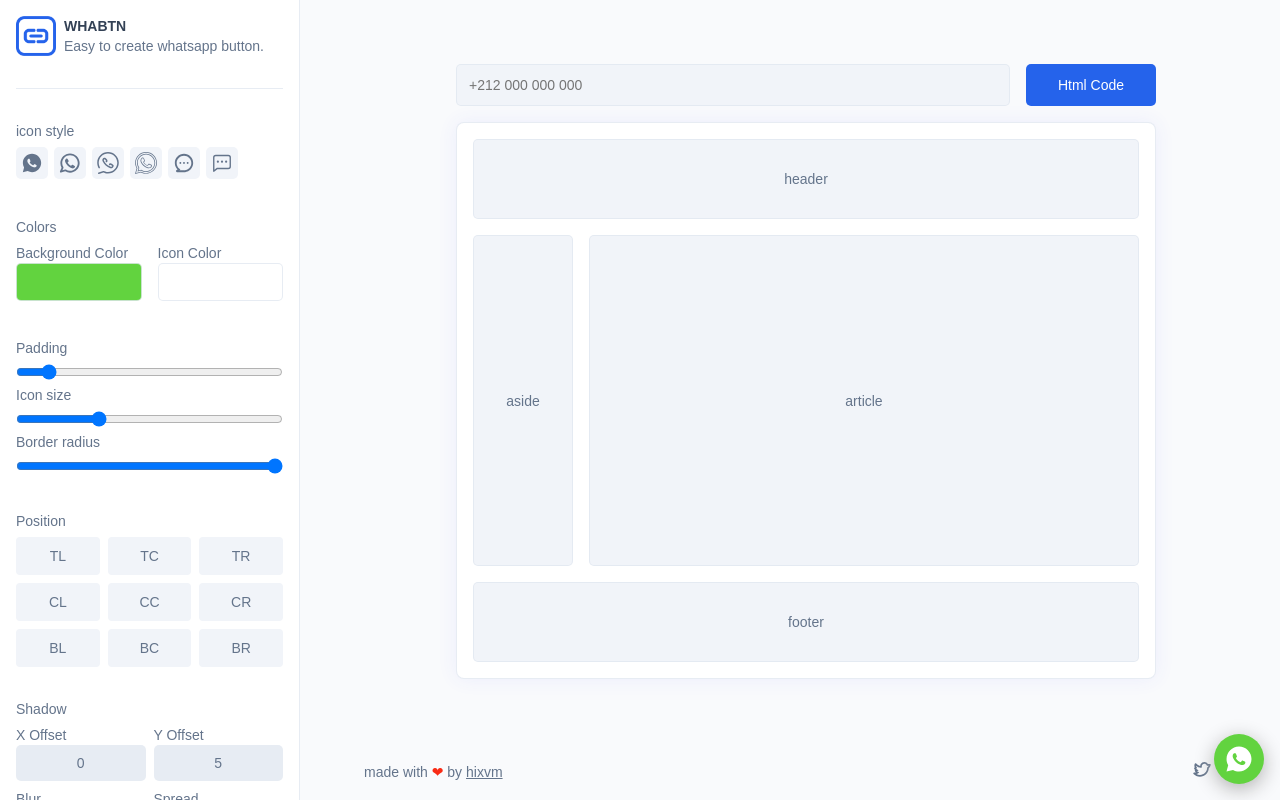
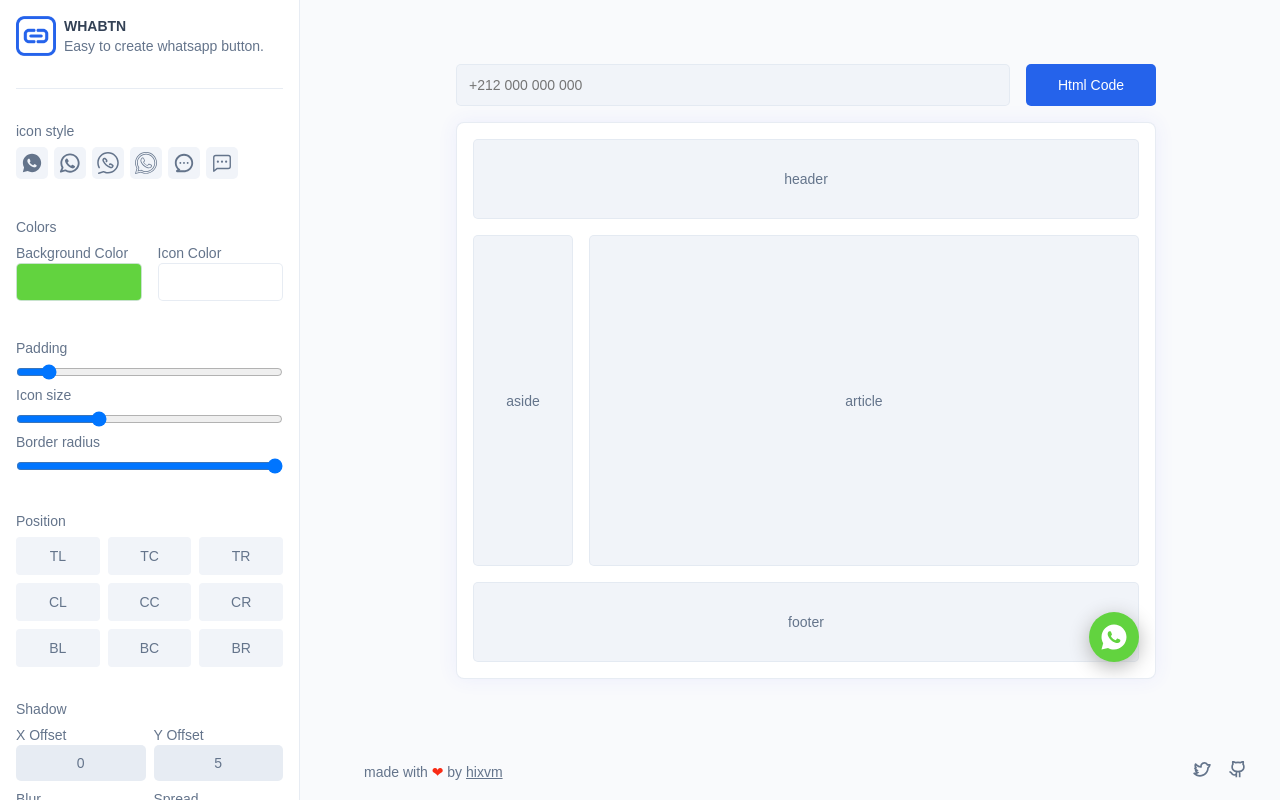
Before and after one commit to hixvmx/whabtn, a Next.js app: page / in a window 1280 px wide. Built offline with nearby package versions, Linux system fonts and the light colour scheme.

Commit message:
Update index.tsx

```diff
--- a/src/pages/index.tsx
+++ b/src/pages/index.tsx
@@ -314,14 +314,14 @@ export default function Index({
                         </main>
                         <footer>footer</footer>
                         <div
-                           dangerouslySetInnerHTML={createMarkup(ButtonCode.replace('absolute','fixed'))}
+                           dangerouslySetInnerHTML={createMarkup(ButtonCode)}
                         />
                      </div>
                   )) || (
                      <>
                         <div className="showCode">
                            <pre>
-                              <code>{ButtonCode}</code>
+                              <code>{ButtonCode.replace('absolute','fixed')}</code>
                            </pre>
                         </div>
                         <button
```
